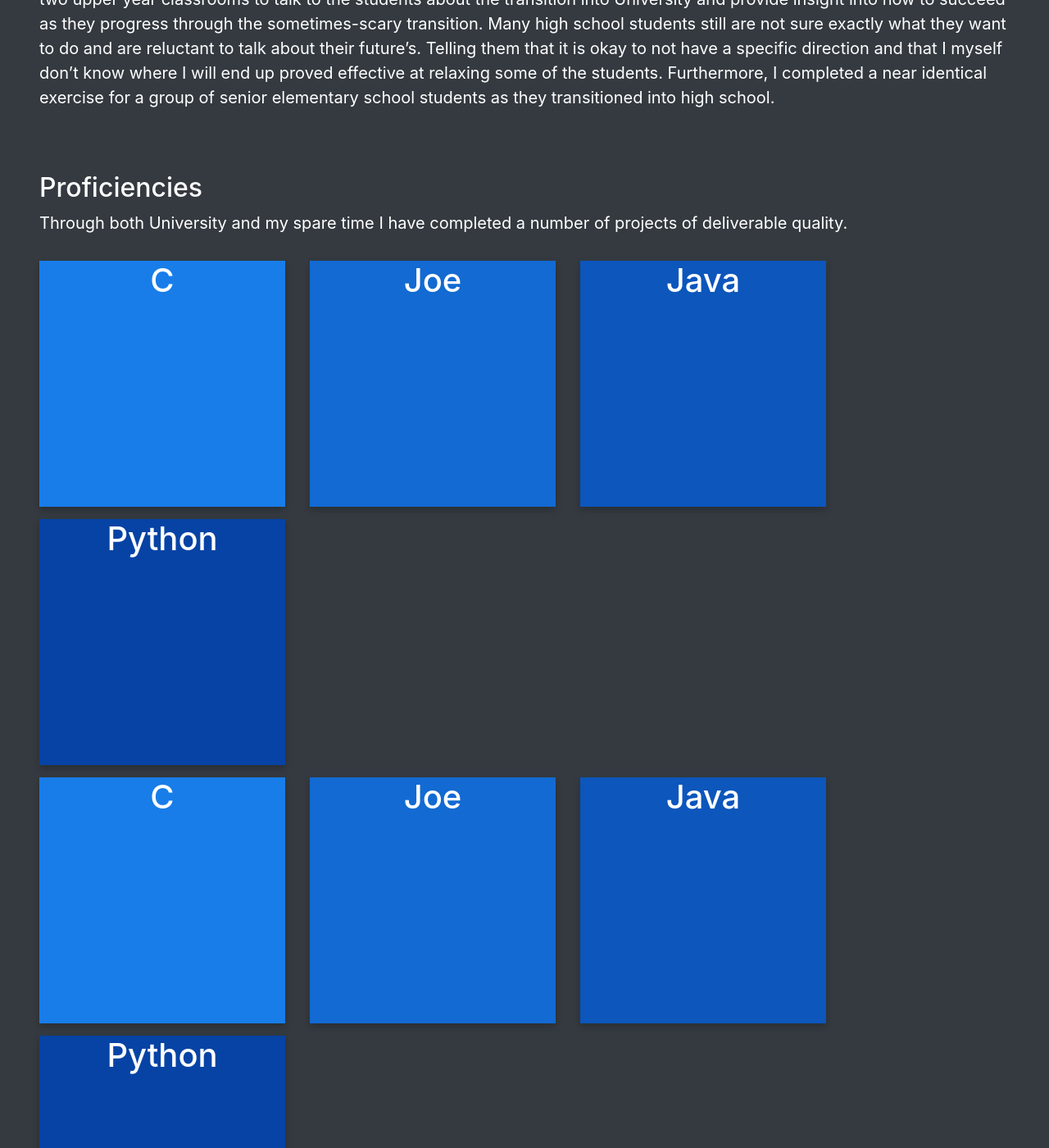
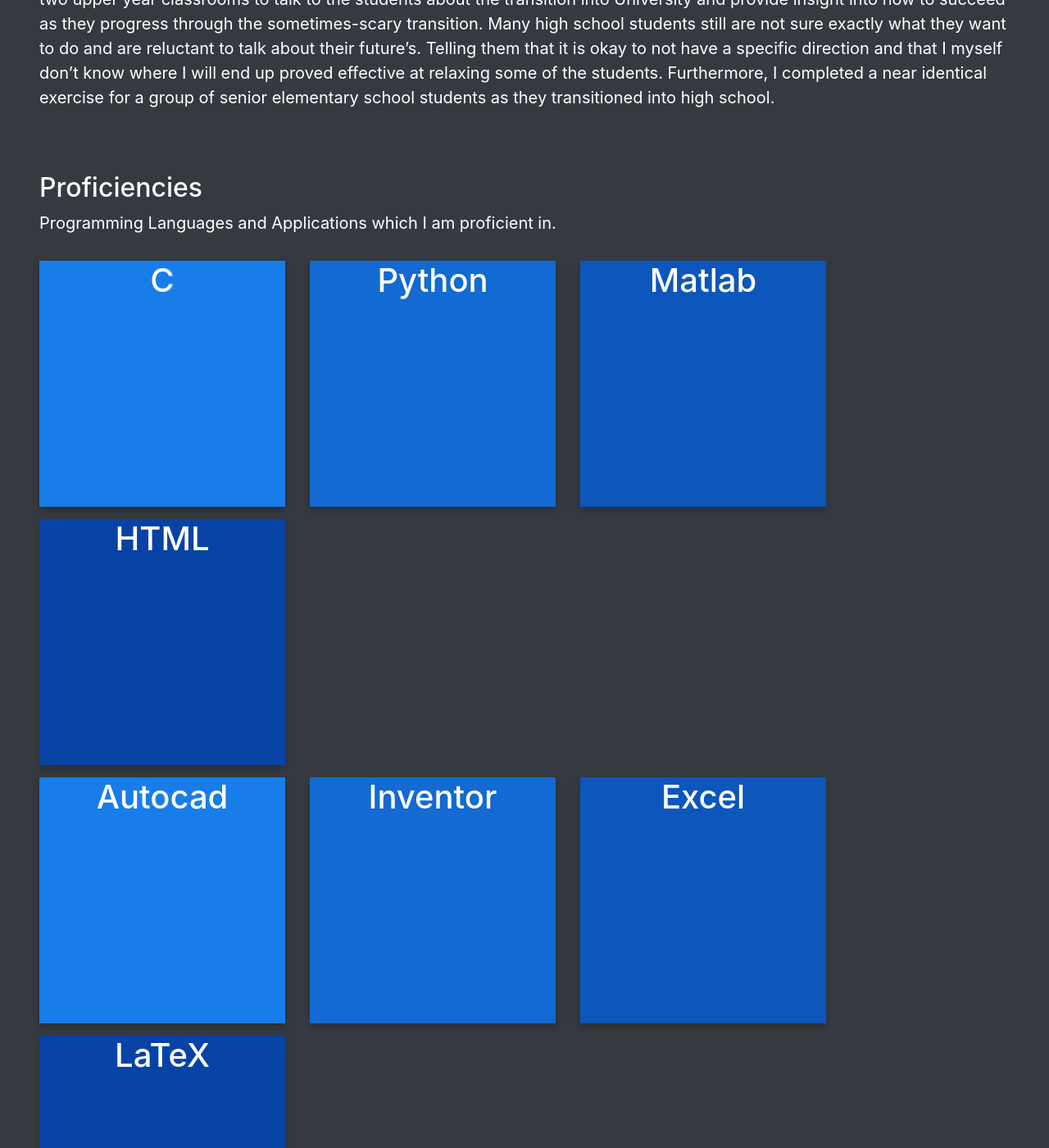
Before and after one commit to MannyLemos/MannyLemos.github.io, a Jekyll site: the page index.html, which Jekyll copies as it is, in a window 1280 px wide and 1400 px high, scrolled down 1345 px. Shown: the whole window at 82% size. Built offline with Jekyll 4.4.1, drawn with Linux system fonts in a browser that asks for light colours; nearby versions of some CDN libraries; a script that is not in the unit is left out.

Commit message:
Update index.html

```diff
--- a/index.html
+++ b/index.html
@@ -192,7 +192,7 @@
 
 <div id ="proficiencies">
 <h2>Proficiencies</h2>
-<p>Through both University and my spare time I have completed a number of projects of deliverable quality.</p>
+<p>Programming Languages and Applications which I am proficient in.</p>
 
 <div class="columns scroll-animations">
                         <div  class="row">
@@ -214,7 +214,7 @@
                                 <div class="flip-card">
                                     <div class="flip-card-inner">
                                         <div style="background-color: #126AD2" class="flip-card-front">
-                                            <h1>Joe</h1>
+                                            <h1>Python</h1>
                                         </div>
                                         <div style="background-color: #126AD2" class="flip-card-back">
                                             <p>First programming language I learned</p>
@@ -228,7 +228,7 @@
                             <div  class="flip-card">
                                 <div class="flip-card-inner">
                                     <div style="background-color: #0C56BC" class="flip-card-front">
-                                        <h1>Java</h1>
+                                        <h1>Matlab</h1>
                                     </div>
                                     <div style="background-color: #0C56BC"class="flip-card-back">
                                         <p>First object-oriented programming language I learned</p>
@@ -241,7 +241,7 @@
                             <div class="flip-card">
                                 <div class="flip-card-inner">
                                     <div style="background-color:#0643A5" class="flip-card-front">
-                                        <h1>Python</h1>
+                                        <h1>HTML</h1>
                                     </div>
                                     <div style="background-color:#0643A5" class="flip-card-back">
                                         <p>Learned Python at university</p>
@@ -259,7 +259,7 @@
                                 <div class="flip-card">
                                     <div class="flip-card-inner">
                                         <div style="background-color: #187DE9" class="flip-card-front">
-                                            <h1>C</h1>
+                                            <h1>Autocad</h1>
                                         </div>
                                         <div style="background-color: #187DE9" class="flip-card-back">
                                             <p>First programming language I learned</p>
@@ -273,7 +273,7 @@
                                 <div class="flip-card">
                                     <div class="flip-card-inner">
                                         <div style="background-color: #126AD2" class="flip-card-front">
-                                            <h1>Joe</h1>
+                                            <h1>Inventor</h1>
                                         </div>
                                         <div style="background-color: #126AD2" class="flip-card-back">
                                             <p>First programming language I learned</p>
@@ -287,7 +287,7 @@
                             <div  class="flip-card">
                                 <div class="flip-card-inner">
                                     <div style="background-color: #0C56BC" class="flip-card-front">
-                                        <h1>Java</h1>
+                                        <h1>Excel</h1>
                                     </div>
                                     <div style="background-color: #0C56BC"class="flip-card-back">
                                         <p>First object-oriented programming language I learned</p>
@@ -300,7 +300,7 @@
                             <div class="flip-card">
                                 <div class="flip-card-inner">
                                     <div style="background-color:#0643A5" class="flip-card-front">
-                                        <h1>Python</h1>
+                                        <h1>LaTeX</h1>
                                     </div>
                                     <div style="background-color:#0643A5" class="flip-card-back">
                                         <p>Learned Python at university</p>
```
